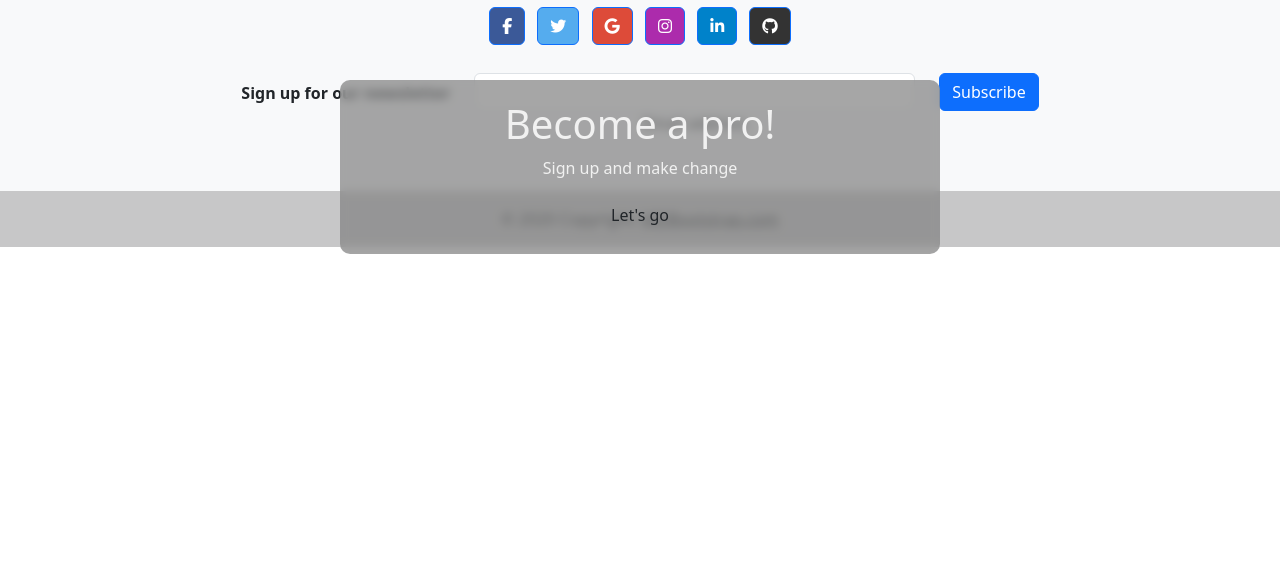
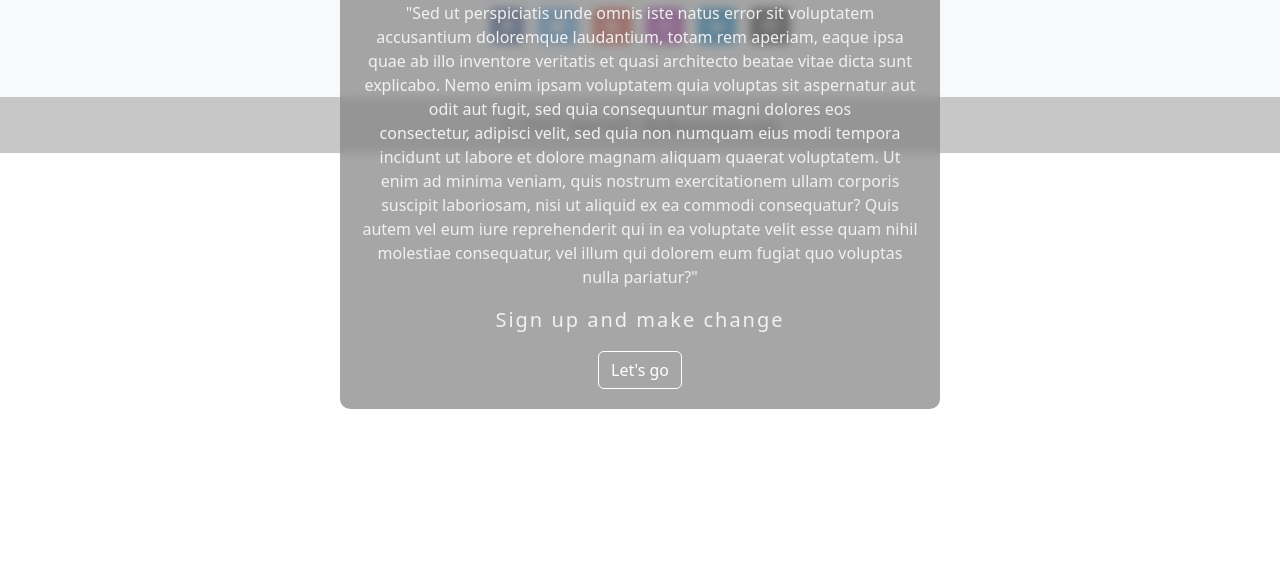
Before and after one commit to Kevinolm10/TESTENV2345, a Flask app: page / in a window 1280 px wide. Shown: the part 233-800 px from the top of the page. Run offline with Flask 3, Linux system fonts and the light colour scheme; some libraries are stand-ins or nearby versions.

Commit message:
add styling to pages

```diff
--- a/static/css/style.css
+++ b/static/css/style.css
@@ -17,15 +17,7 @@
 }
 
 /* Style the button used to pause/play the video */
-#myBtn {
-    width: 200px;
-    font-size: 18px;
-    padding: 10px;
-    border: none;
-    background: #000;
-    color: #fff;
-    cursor: pointer;
-}
+
 
 #myBtn:hover {
     background: #ddd;
@@ -36,3 +28,23 @@
     backdrop-filter: blur(8px);
     background-color: rgba(178, 60, 253, 0.4);
 }
+
+.btn {
+    border: 1px solid white;
+    color: white;
+}
+
+.btn:hover {
+    letter-spacing: 0.15em;
+    border: 1px solid white;
+    box-shadow: 0 0 35px;
+}
+
+.statement {
+    font-size: 20px;
+    letter-spacing: 2px;
+}
+
+.hello {
+    margin-top: 20px;
+}
--- a/templates/base.html
+++ b/templates/base.html
@@ -48,6 +48,7 @@
 
 
     <main>
+        <div class="context"></div>
         {% block content %}
         {% endblock %}
     </main>
@@ -87,43 +88,7 @@
                 <!-- Section: Social media -->
 
 
-                <!-- Section: Form -->
-                <section class="">
-                    <form action="">
-                        <!--Grid row-->
-                        <div class="row d-flex justify-content-center">
-                            <!--Grid column-->
-                            <div class="col-auto">
-                                <p class="pt-2">
-                                    <strong>Sign up for our newsletter</strong>
-                                </p>
-                            </div>
-                            <!--Grid column-->
 
-                            <!--Grid column-->
-                            <div class="col-md-5 col-12">
-                                <!-- Email input -->
-                                <div class="form-outline mb-4">
-                                    <input type="email" id="form5Example2" class="form-control" />
-                                    <label class="form-label" for="form5Example2">Email address</label>
-                                </div>
-                            </div>
-                            <!--Grid column-->
-
-                            <!--Grid column-->
-                            <div class="col-auto">
-
-                                <!-- Submit button -->
-                                <button type="submit" class="btn btn-primary mb-4">
-                                    Subscribe
-                                </button>
-                            </div>
-                            <!--Grid column-->
-                        </div>
-                        <!--Grid row-->
-                    </form>
-                </section>
-                <!-- Section: Form -->
 
 
 
@@ -132,7 +97,7 @@
 
             <!-- Copyright -->
             <div class="text-center p-3" style="background-color: rgba(0, 0, 0, 0.2)">
-                © 2020 Copyright:
+                © 2024 Copyright:
                 <a class="text-dark" href="https://mdbootstrap.com/">MDBootstrap.com</a>
             </div>
             <!-- Copyright -->
--- a/templates/index.html
+++ b/templates/index.html
@@ -6,8 +6,16 @@
 
 <!-- Overlay content with Bootstrap classes -->
 <div class="content position-absolute top-50 start-50 translate-middle">
-    <h1>Become a pro!</h1>
-    <p>Sign up and make change</p>
+    <h1><strong>Become a pro</strong>!</h1>
+    <p>"Sed ut perspiciatis unde omnis iste natus error sit voluptatem accusantium doloremque laudantium, totam rem
+        aperiam, eaque ipsa quae ab illo inventore veritatis et quasi architecto beatae vitae dicta sunt explicabo. Nemo
+        enim ipsam voluptatem quia voluptas sit aspernatur aut odit aut fugit, sed quia consequuntur magni dolores eos
+        <br>
+        consectetur, adipisci velit, sed quia non numquam eius modi tempora incidunt ut labore et dolore magnam aliquam
+        quaerat voluptatem. Ut enim ad minima veniam, quis nostrum exercitationem ullam corporis suscipit laboriosam,
+        nisi ut aliquid ex ea commodi consequatur? Quis autem vel eum iure reprehenderit qui in ea voluptate velit esse
+        quam nihil molestiae consequatur, vel illum qui dolorem eum fugiat quo voluptas nulla pariatur?"</p>
+    <p class="statement">Sign up and make change</p>
     <a href="{{ url_for('signup') }}" class="btn">Let's go</a>
 </div>
 
```
Also changed, not shown: templates/signup.html (+17 -17 lines).
